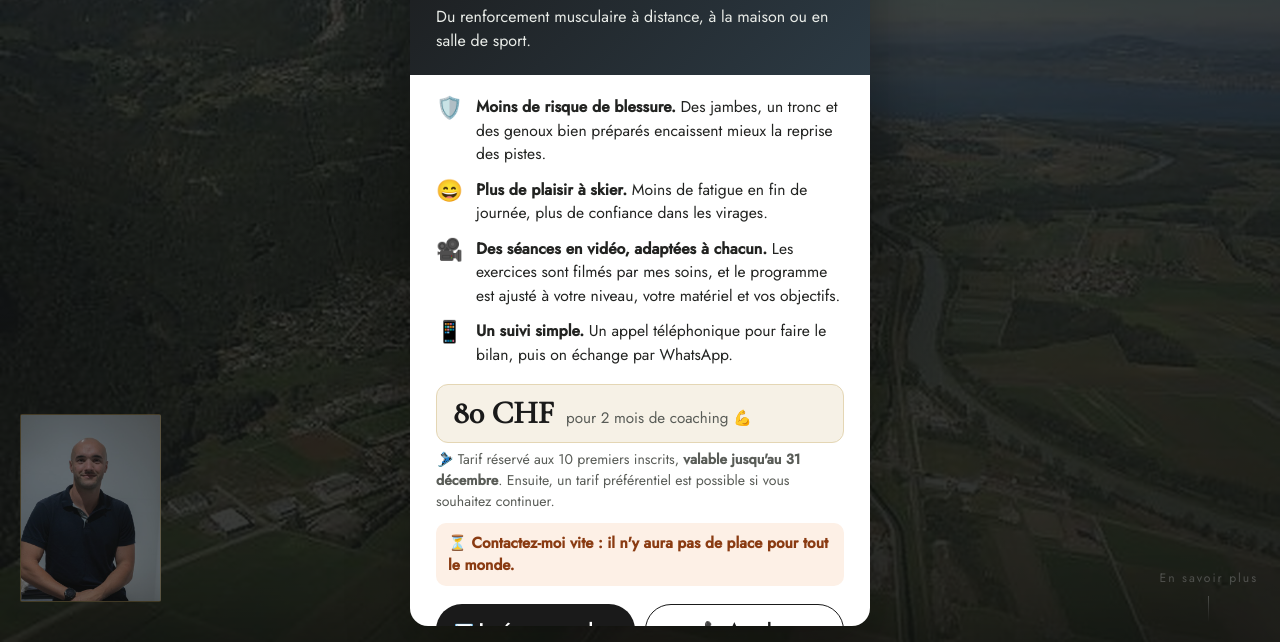
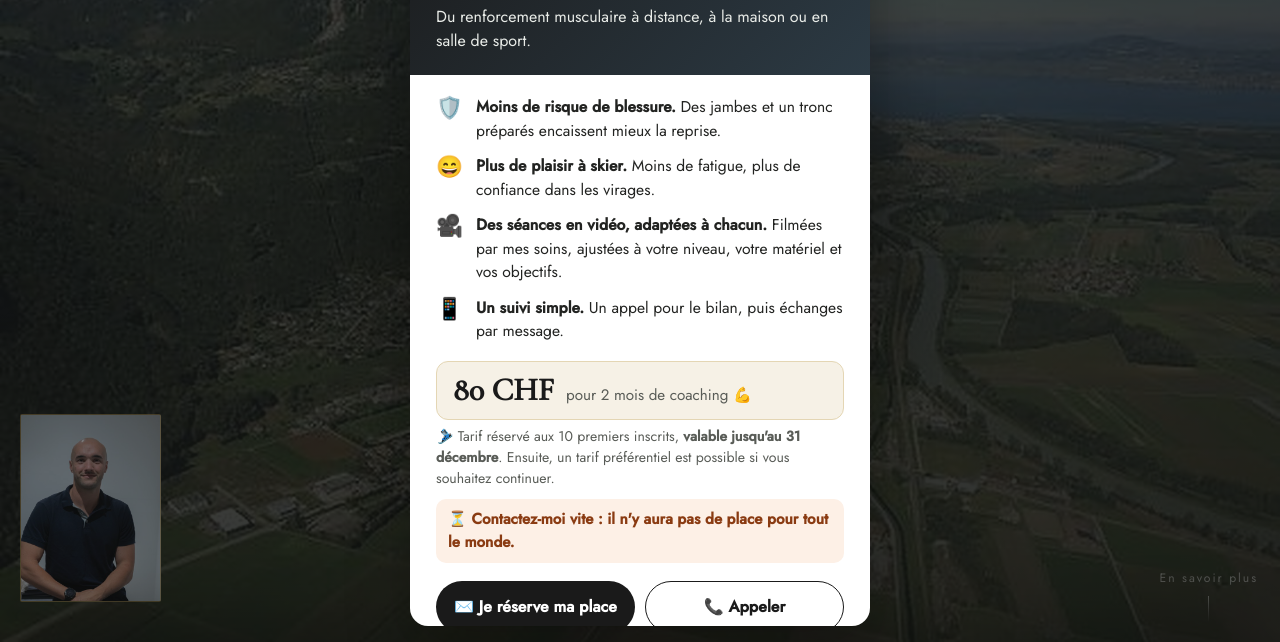
Before and after one commit to ap-physio/ap-physio, a plain HTML site: page index.html in a window 1280 px wide. Shown: the part 158-800 px from the top of the page. Drawn offline with nearby package versions, Linux system fonts and the light colour scheme.

Commit message:
Offre ski : suivi par message (sans mention de WhatsApp)
Co-Authored-By: Claude Sonnet 5.5 <noreply@anthropic.com>
Claude-Session: https://claude.ai/code/session_01DrutLX8zGJT5a2sv314eMp

```diff
--- a/index.html
+++ b/index.html
@@ -696,7 +696,7 @@ footer img { width: 34px; height: auto; }
         <div class="ski-band">
           <span class="k">❄️ Offre de saison · valable jusqu'au 31 décembre</span>
           <h3>Préparez votre saison de ski ⛷️</h3>
-          <p>Du renforcement musculaire à distance, à la maison ou en salle de sport, pour réduire le risque de blessure et skier avec plus de plaisir. Des séances en vidéo, filmées par mes soins et adaptées à chacun. <b>80 CHF pour 2 mois</b> : un appel téléphonique pour le bilan, puis un suivi par WhatsApp. Un tarif préférentiel est possible pour continuer ensuite.</p>
+          <p>Du renforcement musculaire à distance, à la maison ou en salle de sport, pour réduire le risque de blessure et skier avec plus de plaisir. Des séances en vidéo, filmées par mes soins et adaptées à chacun. <b>80 CHF pour 2 mois</b> : un appel téléphonique pour le bilan, puis un suivi par message. Un tarif préférentiel est possible pour continuer ensuite.</p>
           <p class="h">⏳ Tarif réservé aux 10 premiers inscrits : contactez-moi vite, il n'y aura pas de place pour tout le monde.</p>
           <a class="b" href="mailto:physiotherapiepouchelet@gmail.com?subject=Coaching%20pr%C3%A9paration%20ski">✉️ Je réserve ma place</a>
         </div>
@@ -949,10 +949,10 @@ footer img { width: 34px; height: auto; }
     </div>
     <div class="ski-body">
       <ul class="ski-list">
-        <li><span class="e" aria-hidden="true">🛡️</span><span><b>Moins de risque de blessure.</b> Des jambes, un tronc et des genoux bien préparés encaissent mieux la reprise des pistes.</span></li>
-        <li><span class="e" aria-hidden="true">😄</span><span><b>Plus de plaisir à skier.</b> Moins de fatigue en fin de journée, plus de confiance dans les virages.</span></li>
-        <li><span class="e" aria-hidden="true">🎥</span><span><b>Des séances en vidéo, adaptées à chacun.</b> Les exercices sont filmés par mes soins, et le programme est ajusté à votre niveau, votre matériel et vos objectifs.</span></li>
-        <li><span class="e" aria-hidden="true">📱</span><span><b>Un suivi simple.</b> Un appel téléphonique pour faire le bilan, puis on échange par WhatsApp.</span></li>
+        <li><span class="e" aria-hidden="true">🛡️</span><span><b>Moins de risque de blessure.</b> Des jambes et un tronc préparés encaissent mieux la reprise.</span></li>
+        <li><span class="e" aria-hidden="true">😄</span><span><b>Plus de plaisir à skier.</b> Moins de fatigue, plus de confiance dans les virages.</span></li>
+        <li><span class="e" aria-hidden="true">🎥</span><span><b>Des séances en vidéo, adaptées à chacun.</b> Filmées par mes soins, ajustées à votre niveau, votre matériel et vos objectifs.</span></li>
+        <li><span class="e" aria-hidden="true">📱</span><span><b>Un suivi simple.</b> Un appel pour le bilan, puis échanges par message.</span></li>
       </ul>
       <div class="ski-price"><span class="n">80 CHF</span><span class="u">pour 2 mois de coaching 💪</span></div>
       <p class="ski-note">🎿 Tarif réservé aux 10 premiers inscrits, <b>valable jusqu'au 31 décembre</b>. Ensuite, un tarif préférentiel est possible si vous souhaitez continuer.</p>
```
